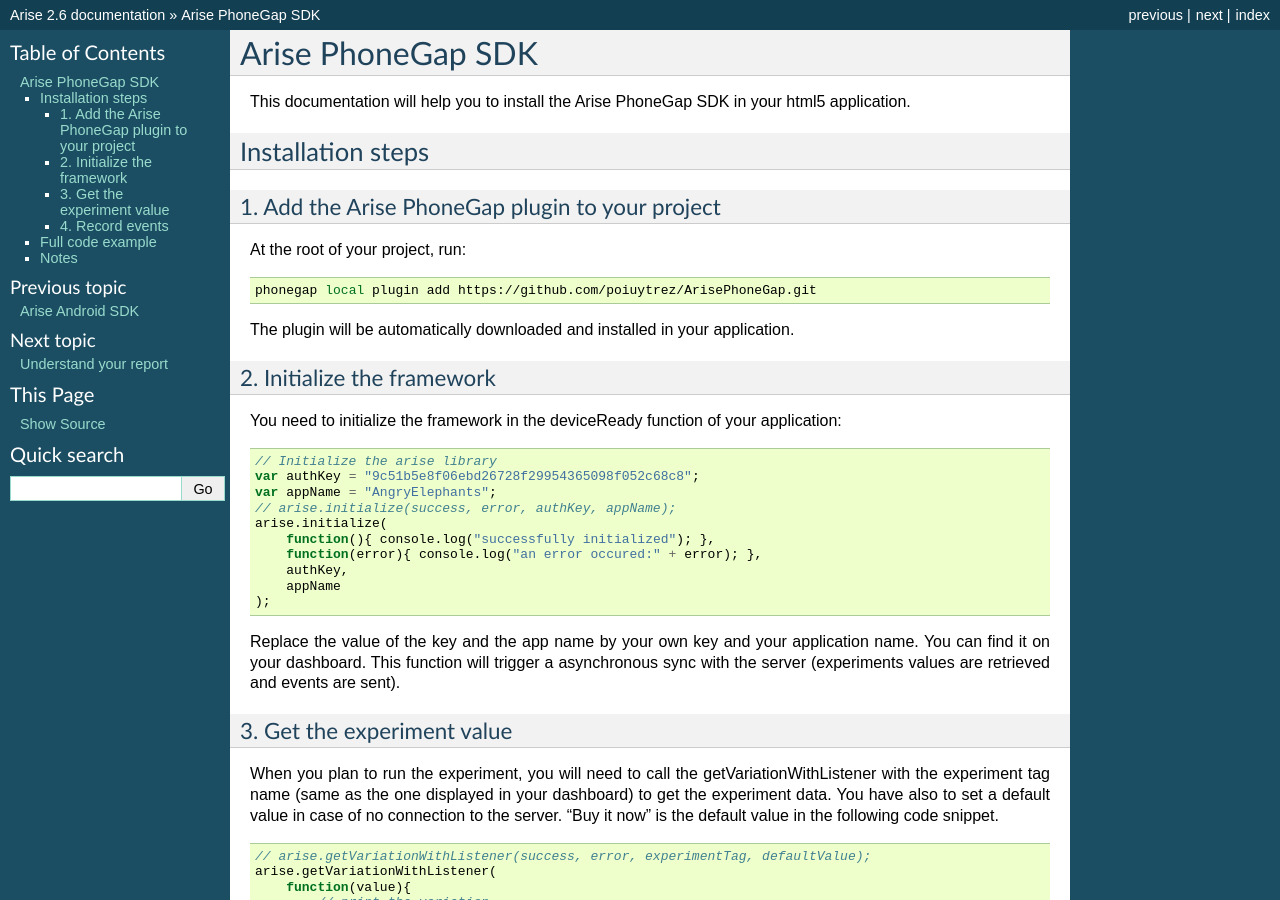
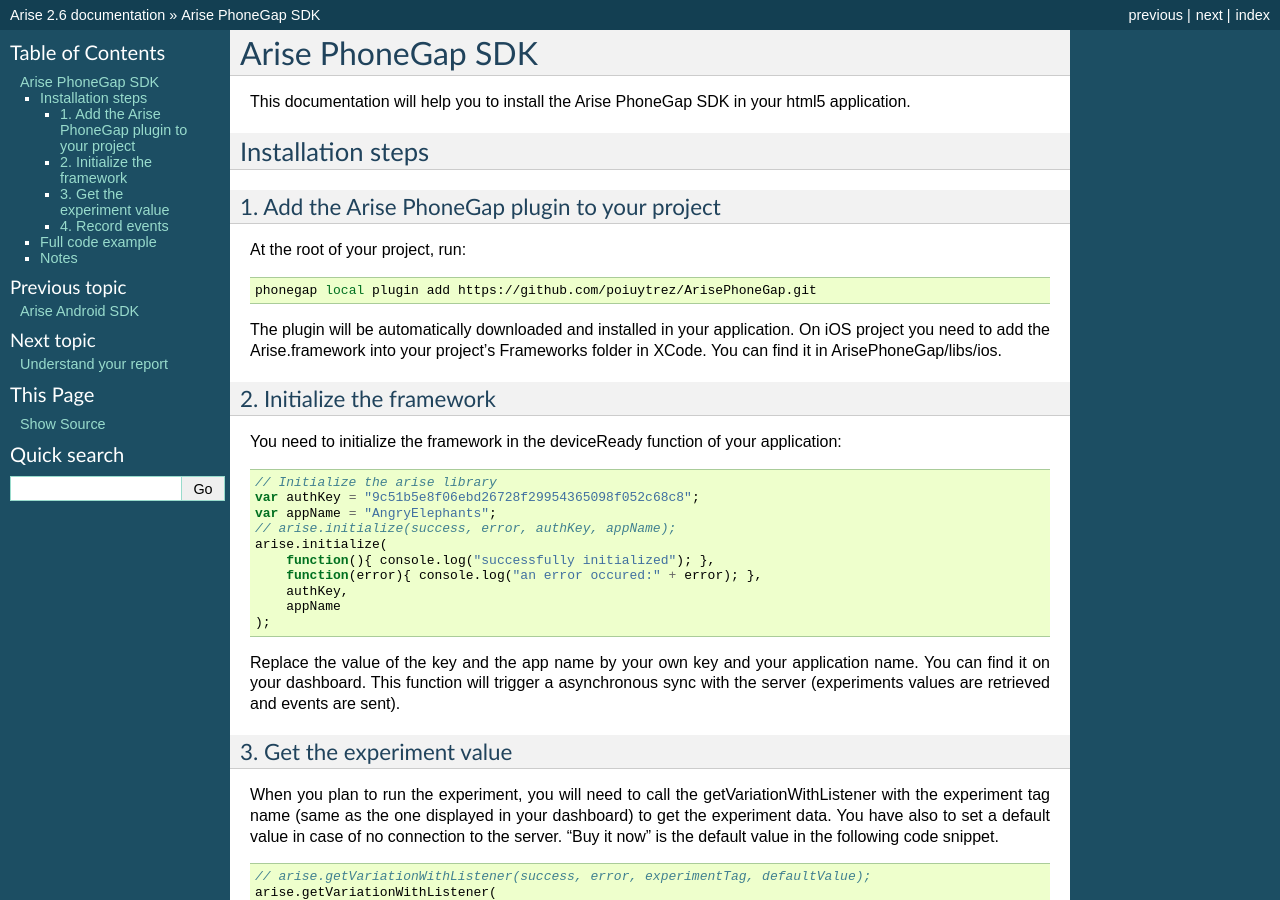
Before and after one commit to smart-mobile-software/arisedocs, a Sphinx documentation site: the page built from docs/source/phonegap.rst, in a window 1280 px wide and 900 px high. Built offline with Sphinx 7.4.7, drawn with Linux system fonts in a browser that asks for light colours; some of the changed text lies outside the part shown.

Commit message:
Update phonegap.rst

```diff
--- a/docs/source/phonegap.rst
+++ b/docs/source/phonegap.rst
@@ -19,6 +19,7 @@ At the root of your project, run:
     phonegap local plugin add https://github.com/poiuytrez/ArisePhoneGap.git
 
 The plugin will be automatically downloaded and installed in your application.
+On iOS project you need to add the Arise.framework into your project's Frameworks folder in XCode. You can find it in ArisePhoneGap/libs/ios.
 
 2. Initialize the framework
 ---------------------------
@@ -172,4 +173,4 @@ Full code example
 Notes
 =====
 
-The Arise PhoneGap SDK supports PhoneGap 3.X on Android.
+The Arise PhoneGap SDK supports PhoneGap 3.X on Android and iOS.
```
